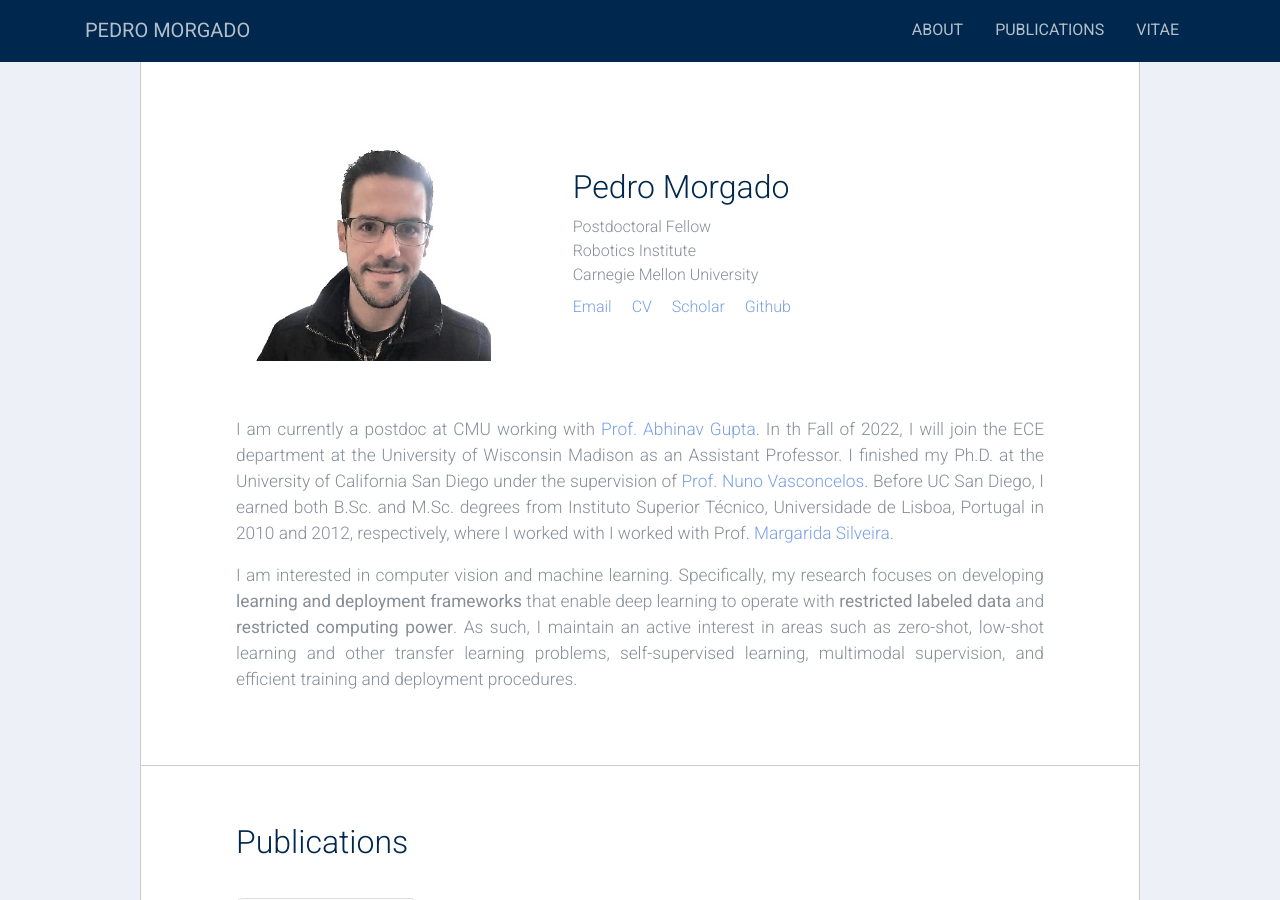
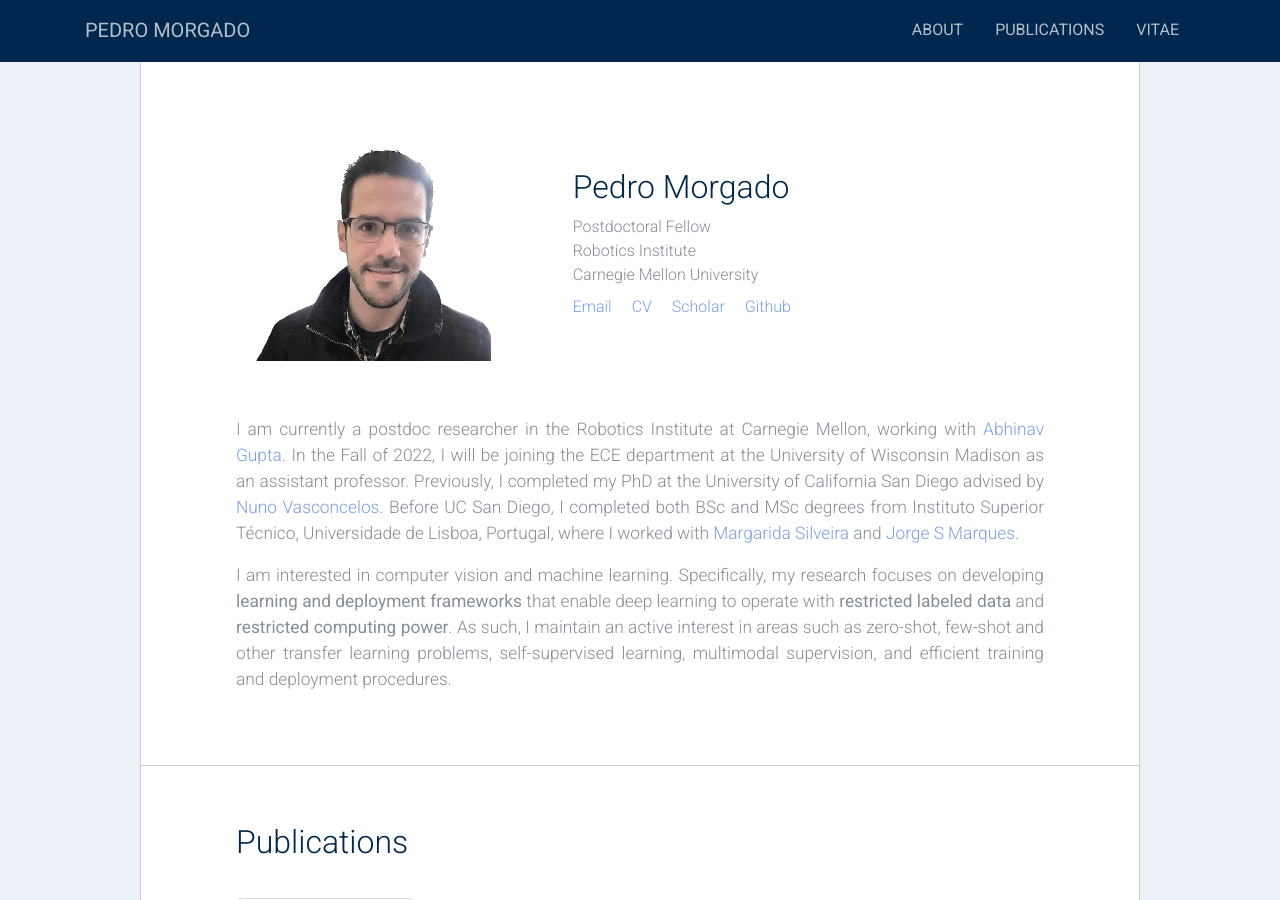
Before and after one commit to wqtwjt1996/wqtwjt1996.github.io, a Jekyll site: the page built from index.markdown, in a window 1280 px wide and 900 px high. Built offline with Jekyll 4.4.1, drawn with Linux system fonts in a browser that asks for light colours; a style sheet for code colours, icons or effects is not loaded.

Commit message:
fix typos

```diff
--- a/_layouts/home.html
+++ b/_layouts/home.html
@@ -95,20 +95,22 @@
     <div class="row">
       <div class="col-12 mx-auto pt-5">
         <p class="lead">
-          I am currently a postdoc at CMU working with
-          <a href="http://www.cs.cmu.edu/~abhinavg/" target="_blank">Prof. Abhinav Gupta</a>.
-          In th Fall of 2022, I will join the ECE department at the University of Wisconsin Madison as an Assistant Professor.
-          I finished my Ph.D. at the University of California San Diego under the supervision of
-          <a href="http://www.svcl.ucsd.edu/~nuno/" target="_blank">Prof. Nuno Vasconcelos</a>.
-          Before UC San Diego, I earned both B.Sc. and M.Sc. degrees from Instituto Superior Técnico,
-          Universidade de Lisboa, Portugal in 2010 and 2012, respectively, where I worked with I worked with
-          Prof. <a href="http://users.isr.ist.utl.pt/~msilveira/" target="_blank">Margarida Silveira</a>.
+          I am currently a postdoc researcher in the Robotics Institute at Carnegie Mellon, working with
+          <a href="http://www.cs.cmu.edu/~abhinavg/" target="_blank">Abhinav Gupta</a>.
+          In the Fall of 2022, I will be joining the ECE department at the University of Wisconsin Madison
+          as an assistant professor.
+          Previously, I completed my PhD at the University of California San Diego advised by
+          <a href="http://www.svcl.ucsd.edu/~nuno/" target="_blank">Nuno Vasconcelos</a>.
+          Before UC San Diego, I completed both BSc and MSc degrees from Instituto Superior Técnico,
+          Universidade de Lisboa, Portugal, where I worked with
+          <a href="http://users.isr.ist.utl.pt/~msilveira/" target="_blank">Margarida Silveira</a> and
+          <a href="http://users.isr.ist.utl.pt/~jsm/" target="_blank">Jorge S Marques</a>.
         </p>
         <p class="lead mb-2">
           I am interested in computer vision and machine learning.
           Specifically, my research focuses on developing <b>learning and deployment frameworks</b> that enable
           deep learning to operate with <b>restricted labeled data</b> and <b>restricted computing power</b>.
-          As such, I maintain an active interest in areas such as zero-shot, low-shot learning and other transfer
+          As such, I maintain an active interest in areas such as zero-shot, few-shot and other transfer
           learning problems, self-supervised learning, multimodal supervision, and efficient training and deployment
           procedures.
         </p>
```
